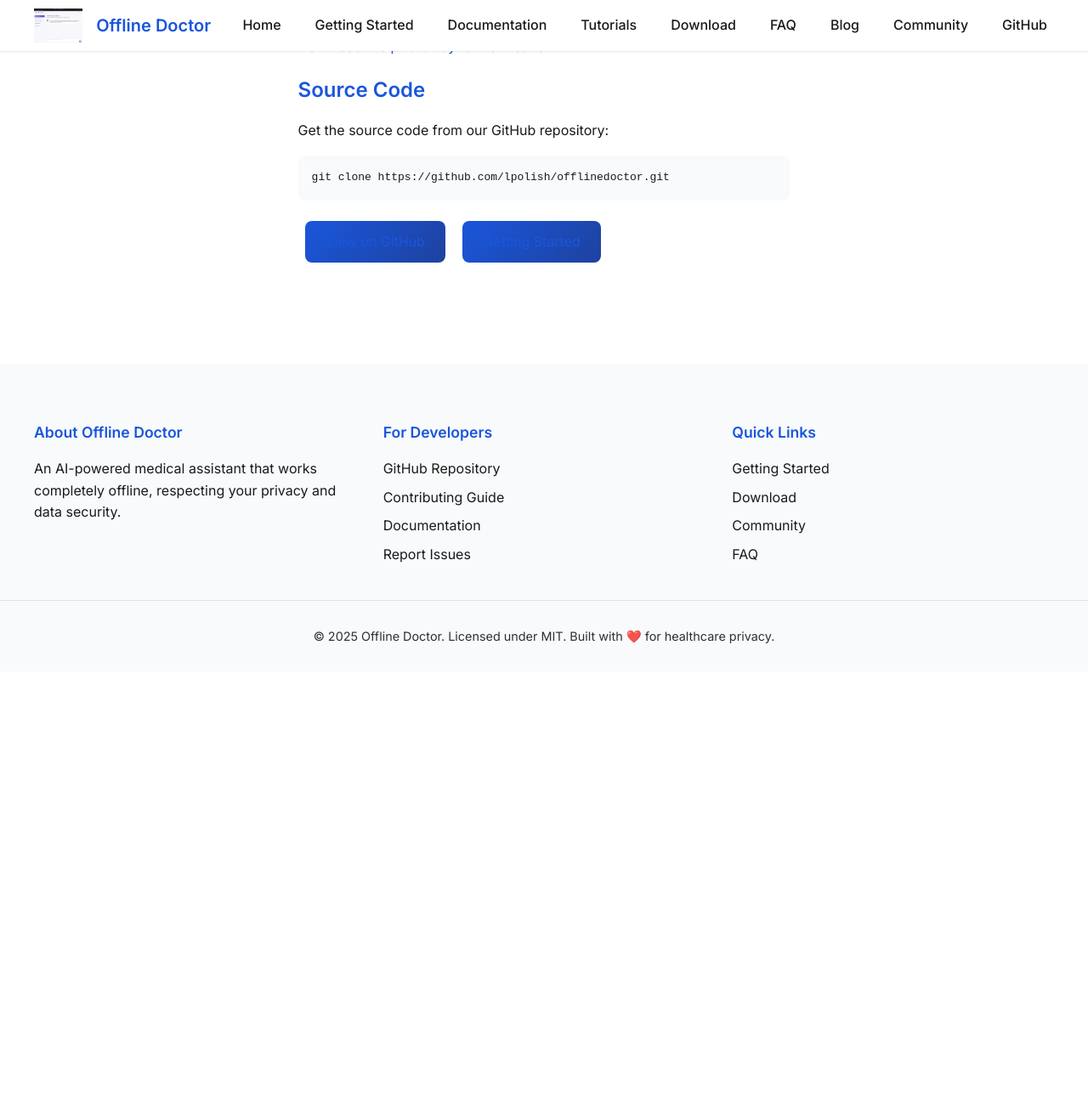
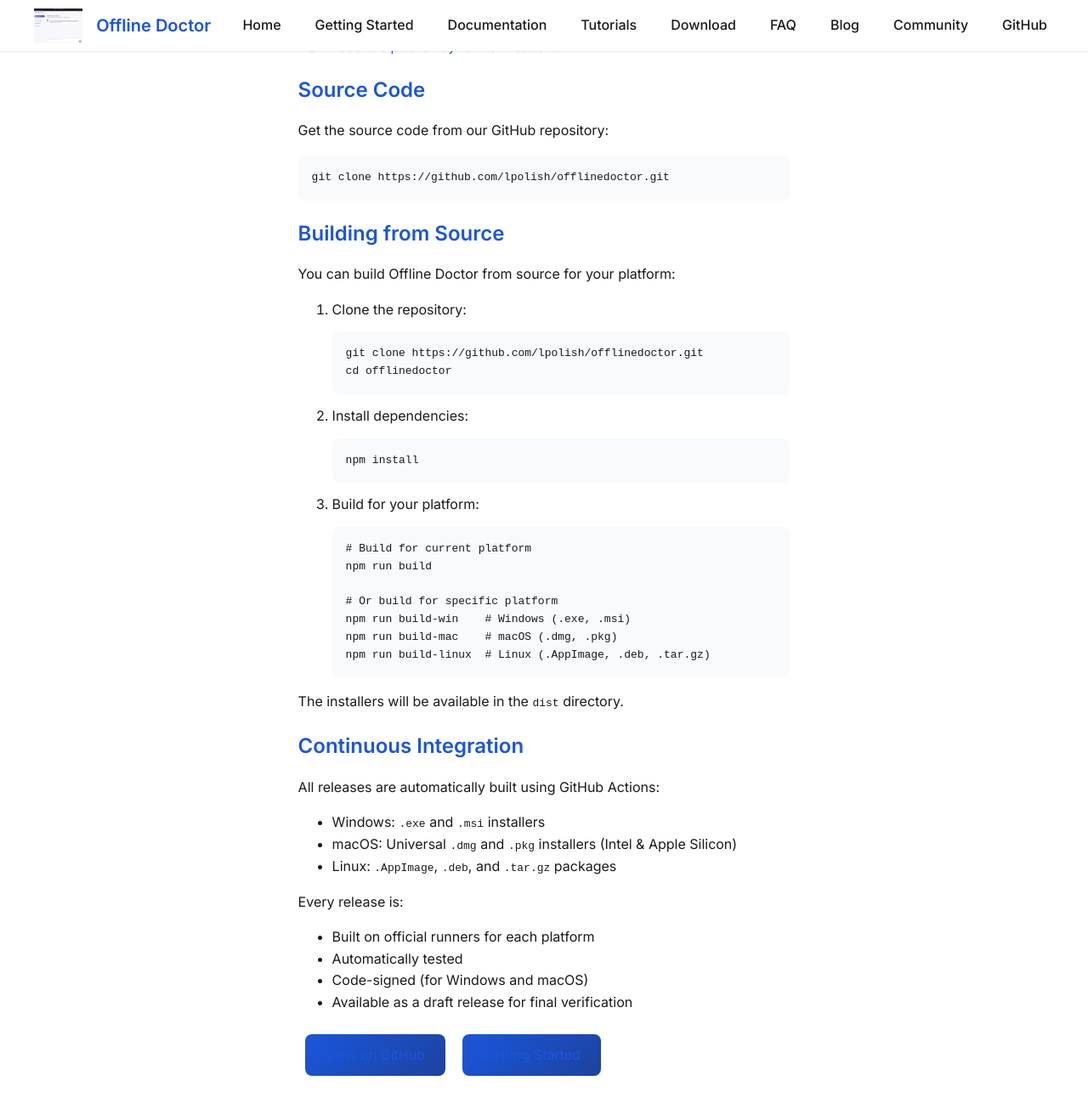
Before and after one commit to lpolish/offlinedoctor, a Jekyll site: the page built from docs/download.md, in a window 1280 px wide and 1400 px high, scrolled down 2081 px. Shown: the top 1305 px of the window at 85% size. Built offline with Jekyll 4.4.1, drawn with Linux system fonts in a browser that asks for light colours; before the commit the page ends 2871 px from its top, so only the background shows below that.

Commit message:
docs: add build and release documentation

````diff
--- a/docs/download.md
+++ b/docs/download.md
@@ -86,4 +86,45 @@
 git clone https://github.com/lpolish/offlinedoctor.git
 ```
 
+## Building from Source
+
+You can build Offline Doctor from source for your platform:
+
+1. Clone the repository:
+   ```bash
+   git clone https://github.com/lpolish/offlinedoctor.git
+   cd offlinedoctor
+   ```
+
+2. Install dependencies:
+   ```bash
+   npm install
+   ```
+
+3. Build for your platform:
+   ```bash
+   # Build for current platform
+   npm run build
+
+   # Or build for specific platform
+   npm run build-win    # Windows (.exe, .msi)
+   npm run build-mac    # macOS (.dmg, .pkg)
+   npm run build-linux  # Linux (.AppImage, .deb, .tar.gz)
+   ```
+
+The installers will be available in the `dist` directory.
+
+## Continuous Integration
+
+All releases are automatically built using GitHub Actions:
+- Windows: `.exe` and `.msi` installers
+- macOS: Universal `.dmg` and `.pkg` installers (Intel & Apple Silicon)
+- Linux: `.AppImage`, `.deb`, and `.tar.gz` packages
+
+Every release is:
+- Built on official runners for each platform
+- Automatically tested
+- Code-signed (for Windows and macOS)
+- Available as a draft release for final verification
+
 [View on GitHub](https://github.com/lpolish/offlinedoctor){: .button} [Getting Started](./getting-started.html){: .button}
````
Also changed, not shown: README.md.
